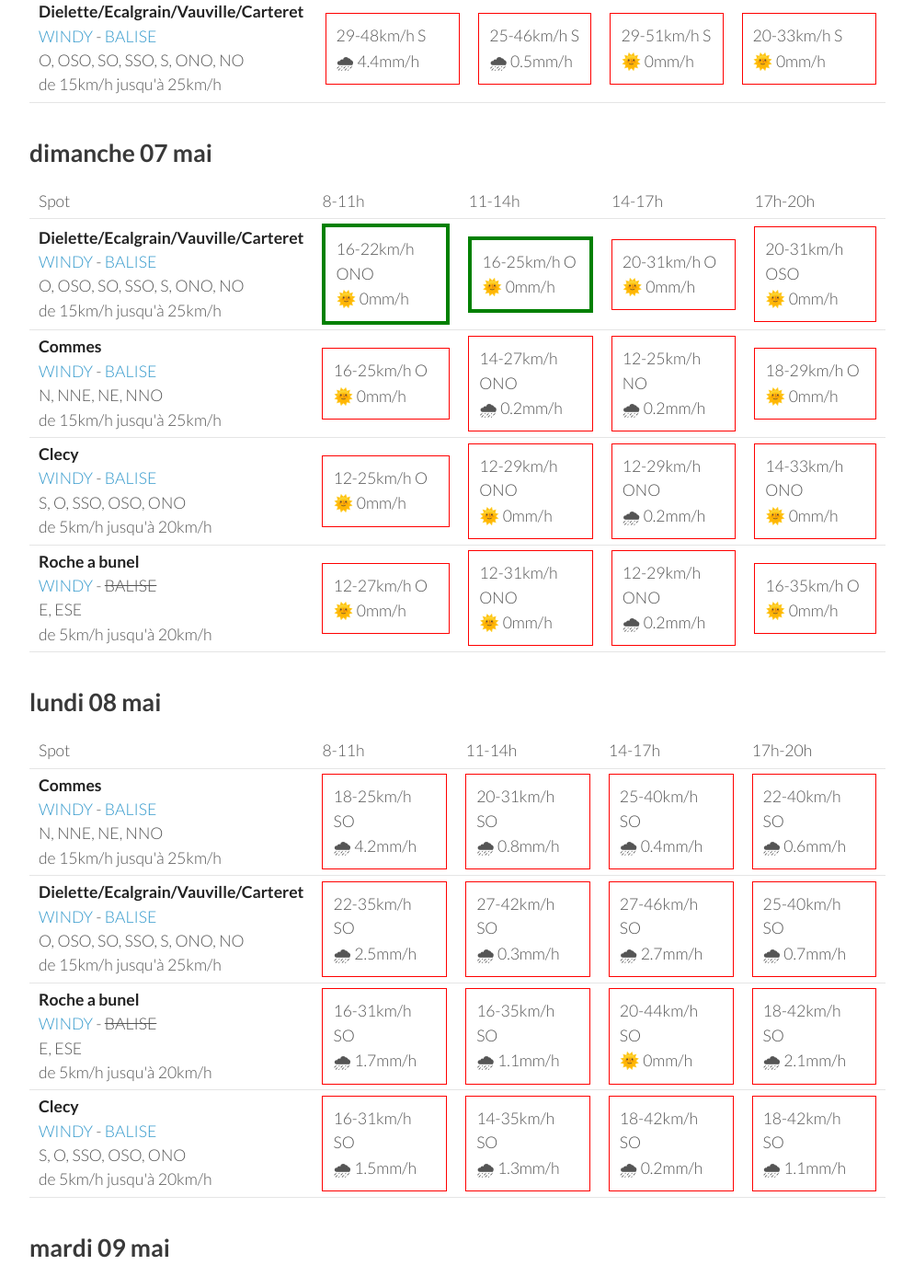
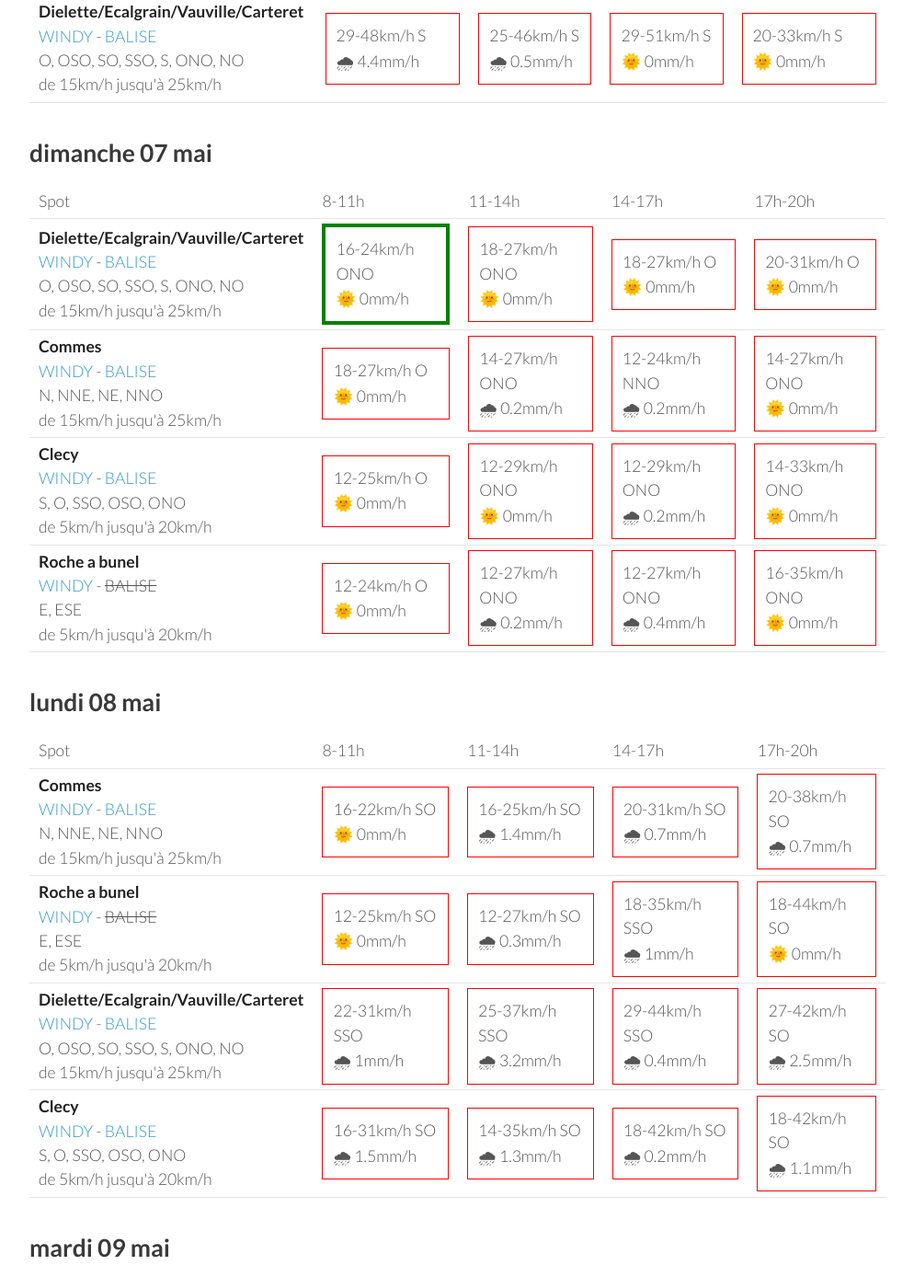
Before and after one commit to parapente-dans-le-nord/parapente-dans-le-nord.github.io, a Jekyll site: the page built from normandie.markdown, in a window 1280 px wide and 1400 px high, scrolled down 1314 px. Shown: the whole window at 92% size, without its empty margins (26-1020 px from the left). Built offline with Jekyll 4.4.1, drawn with Linux system fonts in a browser that asks for light colours; some of the changed text lies outside the part shown.

Commit message:
update index.markdown

```diff
--- a/normandie.markdown
+++ b/normandie.markdown
@@ -132,20 +132,20 @@ page mise à jour le vendredi 05 mai 13:46
 <tr>
         <td><strong>Dielette/Ecalgrain/Vauville/Carteret</strong><br><a href="https://windy.com/49.650/-1.856?49.243,-1.856,8">WINDY</a> - <span class=""><a href="http://www.balisemeteo.com/balise.php?idBalise=81">BALISE</a> </span><br> <span class="vent-favorable">O, OSO, SO, SSO, S, ONO, NO</span><br><span class="force-vent">de 15km/h jusqu'à 25km/h</span> </td>
 
-            <td><div class="flyable"><p>16-22km/h ONO</p><p>🌞 0mm/h</p></div></td>
-            <td><div class="flyable"><p>16-25km/h O</p><p>🌞 0mm/h</p></div></td>
+            <td><div class="flyable"><p>16-24km/h ONO</p><p>🌞 0mm/h</p></div></td>
+            <td><div class="not-flyable"><p>18-27km/h ONO</p><p>🌞 0mm/h</p></div></td>
+            <td><div class="not-flyable"><p>18-27km/h O</p><p>🌞 0mm/h</p></div></td>
             <td><div class="not-flyable"><p>20-31km/h O</p><p>🌞 0mm/h</p></div></td>
-            <td><div class="not-flyable"><p>20-31km/h OSO</p><p>🌞 0mm/h</p></div></td>
 
 
     </tr>
 <tr>
         <td><strong>Commes</strong><br><a href="https://windy.com/49.346/-0.726?48.936,-0.726,8">WINDY</a> - <span class=""><a href="http://www.balisemeteo.com/balise.php?idBalise=158">BALISE</a> </span><br> <span class="vent-favorable">N, NNE, NE, NNO</span><br><span class="force-vent">de 15km/h jusqu'à 25km/h</span> </td>
 
-            <td><div class="not-flyable"><p>16-25km/h O</p><p>🌞 0mm/h</p></div></td>
+            <td><div class="not-flyable"><p>18-27km/h O</p><p>🌞 0mm/h</p></div></td>
             <td><div class="not-flyable"><p>14-27km/h ONO</p><p>🌧 0.2mm/h</p></div></td>
-            <td><div class="not-flyable"><p>12-25km/h NO</p><p>🌧 0.2mm/h</p></div></td>
-            <td><div class="not-flyable"><p>18-29km/h O</p><p>🌞 0mm/h</p></div></td>
+            <td><div class="not-flyable"><p>12-24km/h NNO</p><p>🌧 0.2mm/h</p></div></td>
+            <td><div class="not-flyable"><p>14-27km/h ONO</p><p>🌞 0mm/h</p></div></td>
 
 
     </tr>
@@ -162,10 +162,10 @@ page mise à jour le vendredi 05 mai 13:46
 <tr>
         <td><strong>Roche a bunel</strong><br><a href="https://windy.com/48.993/-0.499?48.580,-0.499,8">WINDY</a> - <span class="no-balise"> BALISE </span><br> <span class="vent-favorable">E, ESE</span><br><span class="force-vent">de 5km/h jusqu'à 20km/h</span> </td>
 
-            <td><div class="not-flyable"><p>12-27km/h O</p><p>🌞 0mm/h</p></div></td>
-            <td><div class="not-flyable"><p>12-31km/h ONO</p><p>🌞 0mm/h</p></div></td>
-            <td><div class="not-flyable"><p>12-29km/h ONO</p><p>🌧 0.2mm/h</p></div></td>
-            <td><div class="not-flyable"><p>16-35km/h O</p><p>🌞 0mm/h</p></div></td>
+            <td><div class="not-flyable"><p>12-24km/h O</p><p>🌞 0mm/h</p></div></td>
+            <td><div class="not-flyable"><p>12-27km/h ONO</p><p>🌧 0.2mm/h</p></div></td>
+            <td><div class="not-flyable"><p>12-27km/h ONO</p><p>🌧 0.4mm/h</p></div></td>
+            <td><div class="not-flyable"><p>16-35km/h ONO</p><p>🌞 0mm/h</p></div></td>
 
 
     </tr>
@@ -188,30 +188,30 @@ page mise à jour le vendredi 05 mai 13:46
 <tr>
         <td><strong>Commes</strong><br><a href="https://windy.com/49.346/-0.726?48.936,-0.726,8">WINDY</a> - <span class=""><a href="http://www.balisemeteo.com/balise.php?idBalise=158">BALISE</a> </span><br> <span class="vent-favorable">N, NNE, NE, NNO</span><br><span class="force-vent">de 15km/h jusqu'à 25km/h</span> </td>
 
-            <td><div class="not-flyable"><p>18-25km/h SO</p><p>🌧 4.2mm/h</p></div></td>
-            <td><div class="not-flyable"><p>20-31km/h SO</p><p>🌧 0.8mm/h</p></div></td>
-            <td><div class="not-flyable"><p>25-40km/h SO</p><p>🌧 0.4mm/h</p></div></td>
-            <td><div class="not-flyable"><p>22-40km/h SO</p><p>🌧 0.6mm/h</p></div></td>
+            <td><div class="not-flyable"><p>16-22km/h SO</p><p>🌞 0mm/h</p></div></td>
+            <td><div class="not-flyable"><p>16-25km/h SO</p><p>🌧 1.4mm/h</p></div></td>
+            <td><div class="not-flyable"><p>20-31km/h SO</p><p>🌧 0.7mm/h</p></div></td>
+            <td><div class="not-flyable"><p>20-38km/h SO</p><p>🌧 0.7mm/h</p></div></td>
+
+
+    </tr>
+<tr>
+        <td><strong>Roche a bunel</strong><br><a href="https://windy.com/48.993/-0.499?48.580,-0.499,8">WINDY</a> - <span class="no-balise"> BALISE </span><br> <span class="vent-favorable">E, ESE</span><br><span class="force-vent">de 5km/h jusqu'à 20km/h</span> </td>
+
+            <td><div class="not-flyable"><p>12-25km/h SO</p><p>🌞 0mm/h</p></div></td>
+            <td><div class="not-flyable"><p>12-27km/h SO</p><p>🌧 0.3mm/h</p></div></td>
+            <td><div class="not-flyable"><p>18-35km/h SSO</p><p>🌧 1mm/h</p></div></td>
+            <td><div class="not-flyable"><p>18-44km/h SO</p><p>🌞 0mm/h</p></div></td>
 
 
     </tr>
 <tr>
         <td><strong>Dielette/Ecalgrain/Vauville/Carteret</strong><br><a href="https://windy.com/49.650/-1.856?49.243,-1.856,8">WINDY</a> - <span class=""><a href="http://www.balisemeteo.com/balise.php?idBalise=81">BALISE</a> </span><br> <span class="vent-favorable">O, OSO, SO, SSO, S, ONO, NO</span><br><span class="force-vent">de 15km/h jusqu'à 25km/h</span> </td>
 
-            <td><div class="not-flyable"><p>22-35km/h SO</p><p>🌧 2.5mm/h</p></div></td>
-            <td><div class="not-flyable"><p>27-42km/h SO</p><p>🌧 0.3mm/h</p></div></td>
-            <td><div class="not-flyable"><p>27-46km/h SO</p><p>🌧 2.7mm/h</p></div></td>
-            <td><div class="not-flyable"><p>25-40km/h SO</p><p>🌧 0.7mm/h</p></div></td>
-
-
-    </tr>
-<tr>
-        <td><strong>Roche a bunel</strong><br><a href="https://windy.com/48.993/-0.499?48.580,-0.499,8">WINDY</a> - <span class="no-balise"> BALISE </span><br> <span class="vent-favorable">E, ESE</span><br><span class="force-vent">de 5km/h jusqu'à 20km/h</span> </td>
-
-            <td><div class="not-flyable"><p>16-31km/h SO</p><p>🌧 1.7mm/h</p></div></td>
-            <td><div class="not-flyable"><p>16-35km/h SO</p><p>🌧 1.1mm/h</p></div></td>
-            <td><div class="not-flyable"><p>20-44km/h SO</p><p>🌞 0mm/h</p></div></td>
-            <td><div class="not-flyable"><p>18-42km/h SO</p><p>🌧 2.1mm/h</p></div></td>
+            <td><div class="not-flyable"><p>22-31km/h SSO</p><p>🌧 1mm/h</p></div></td>
+            <td><div class="not-flyable"><p>25-37km/h SSO</p><p>🌧 3.2mm/h</p></div></td>
+            <td><div class="not-flyable"><p>29-44km/h SSO</p><p>🌧 0.4mm/h</p></div></td>
+            <td><div class="not-flyable"><p>27-42km/h SO</p><p>🌧 2.5mm/h</p></div></td>
 
 
     </tr>
```
Also changed, not shown: other parts of normandie.markdown (+1 -1 lines).
